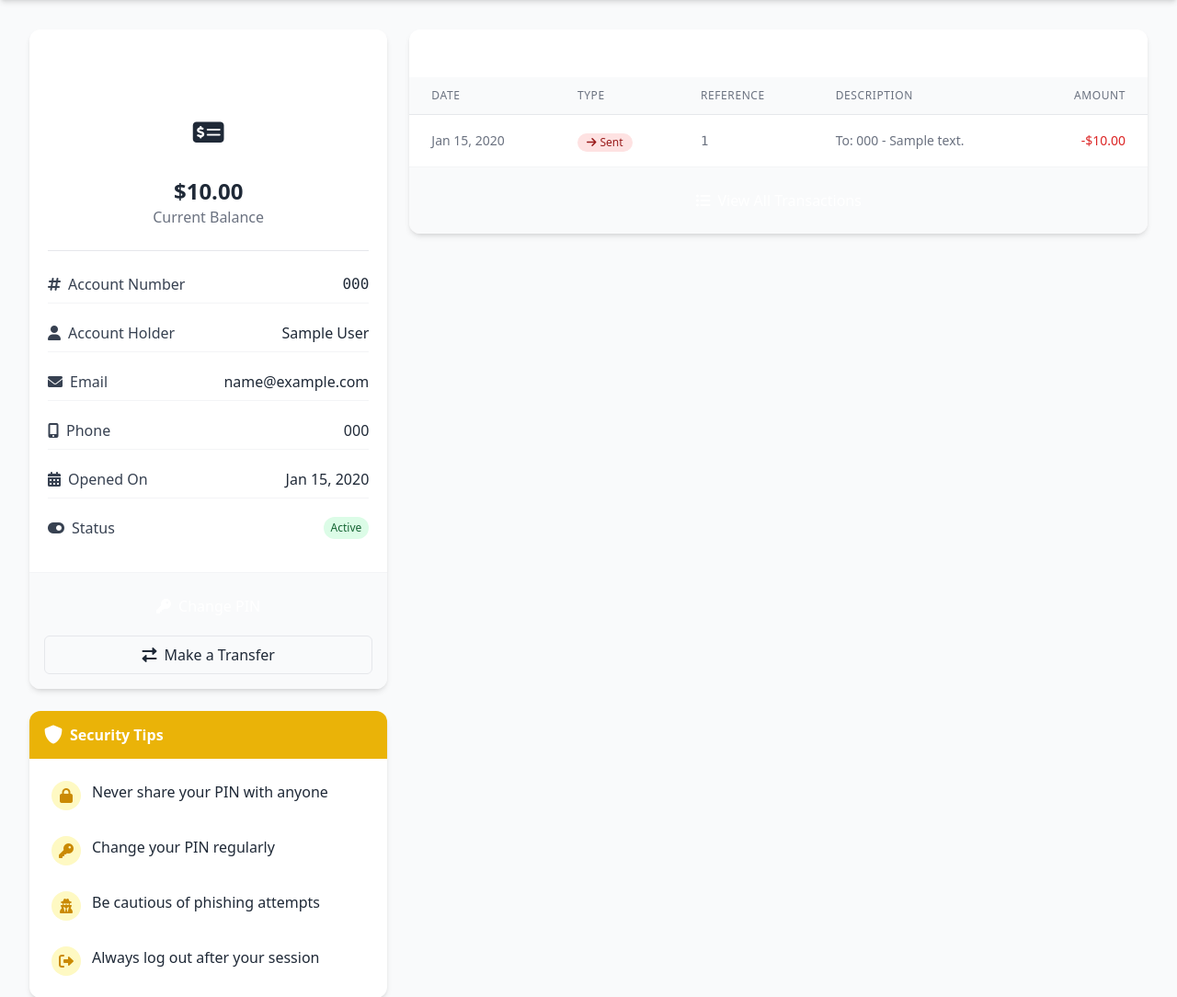
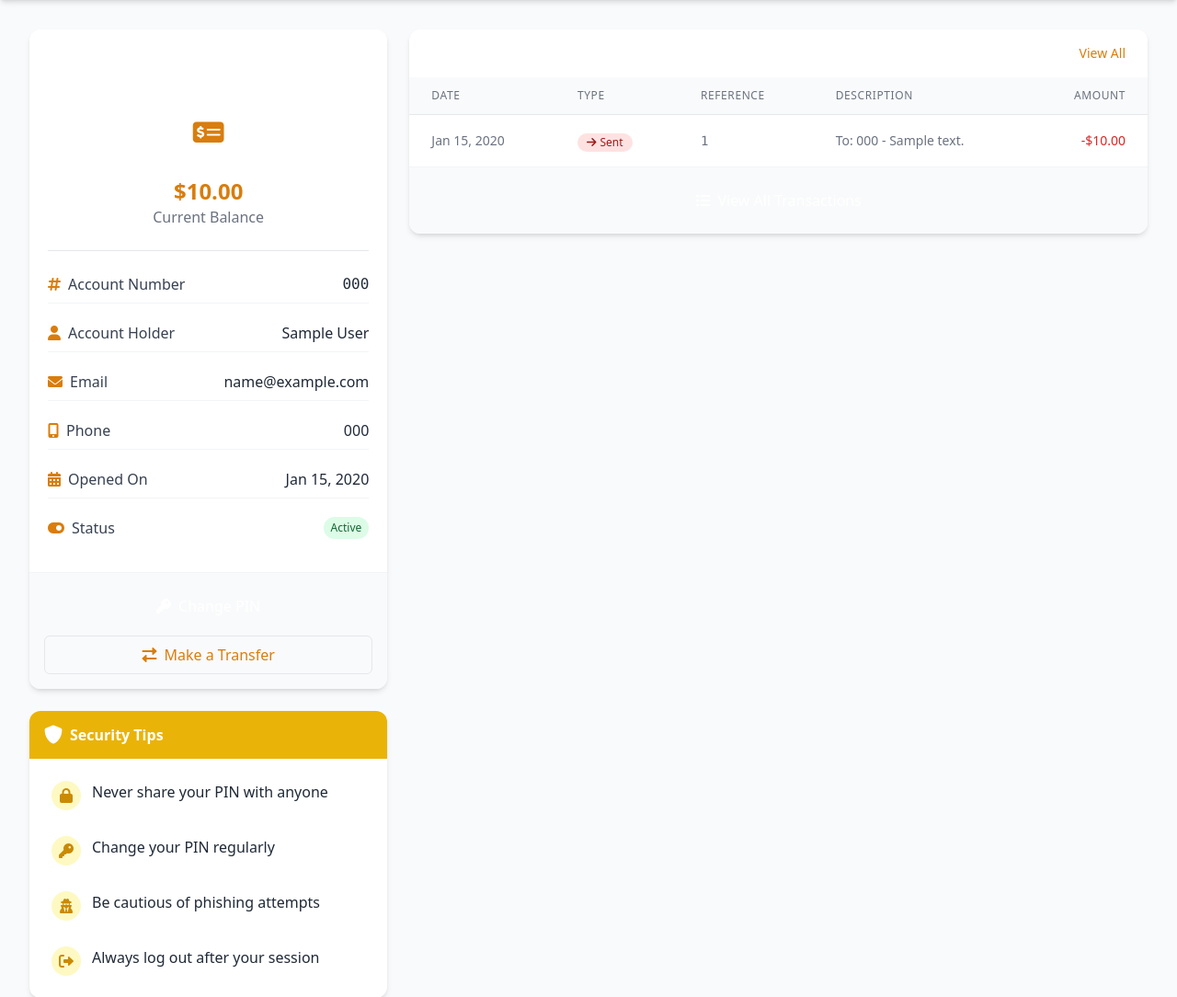
Before and after one commit to joseyawovi/SecureBanking, a Django app: page /accounts/detail/ in a window 1280 px wide. Shown: the part 64-1148 px from the top of the page at 92% size. Run offline with Django 4.2, Linux system fonts and the light colour scheme; a user stored in the database is signed in; tables that the repository leaves empty hold one stand-in row (values such as "Sample post"); some libraries are stand-ins or nearby versions.

Commit message:
Assistant checkpoint: Improve text contrast and readability
Assistant generated file changes:
- banking_system/static/css/style.css: Fix color contrast for better readability
- banking_system/templates/base.html: Update navigation contrast

---

User prompt:

screenshot the landing page and see if you can read because of the colors

Replit-Commit-Author: Assistant
Replit-Commit-Session-Id: 6c52e9f2-af6d-4836-97a5-79d86ed59caf

```diff
--- a/banking_system/static/css/style.css
+++ b/banking_system/static/css/style.css
@@ -24,6 +24,28 @@ body {
   background-color: var(--bg-color);
   color: var(--text-color);
   font-family: -apple-system, BlinkMacSystemFont, 'Segoe UI', Roboto, sans-serif;
+}
+
+/* Improved contrast for text on brand color background */
+.bg-brand, .navbar, [class*="bg-primary"] {
+  color: var(--bg-color) !important;
+}
+
+/* Ensure hero section text is readable */
+.hero-section h1,
+.hero-section p {
+  text-shadow: 0 2px 4px rgba(0, 0, 0, 0.3);
+}
+
+/* Improve link contrast */
+.text-primary-600,
+.text-primary-700 {
+  color: var(--brand-dark) !important;
+}
+
+/* Improve card readability */
+.credit-card {
+  text-shadow: 0 1px 2px rgba(0, 0, 0, 0.5);
 }
 
 /* Forms */
--- a/banking_system/templates/base.html
+++ b/banking_system/templates/base.html
@@ -29,7 +29,7 @@
 </head>
 <body class="bg-gray-50 text-gray-800 font-sans min-h-screen flex flex-col">
     <!-- Navigation -->
-    <nav class="bg-brand text-white shadow-md">
+    <nav class="bg-brand text-white shadow-md font-medium">
         <div class="max-w-7xl mx-auto px-4 sm:px-6 lg:px-8">
             <div class="flex justify-between h-16">
                 <div class="flex items-center">
```
